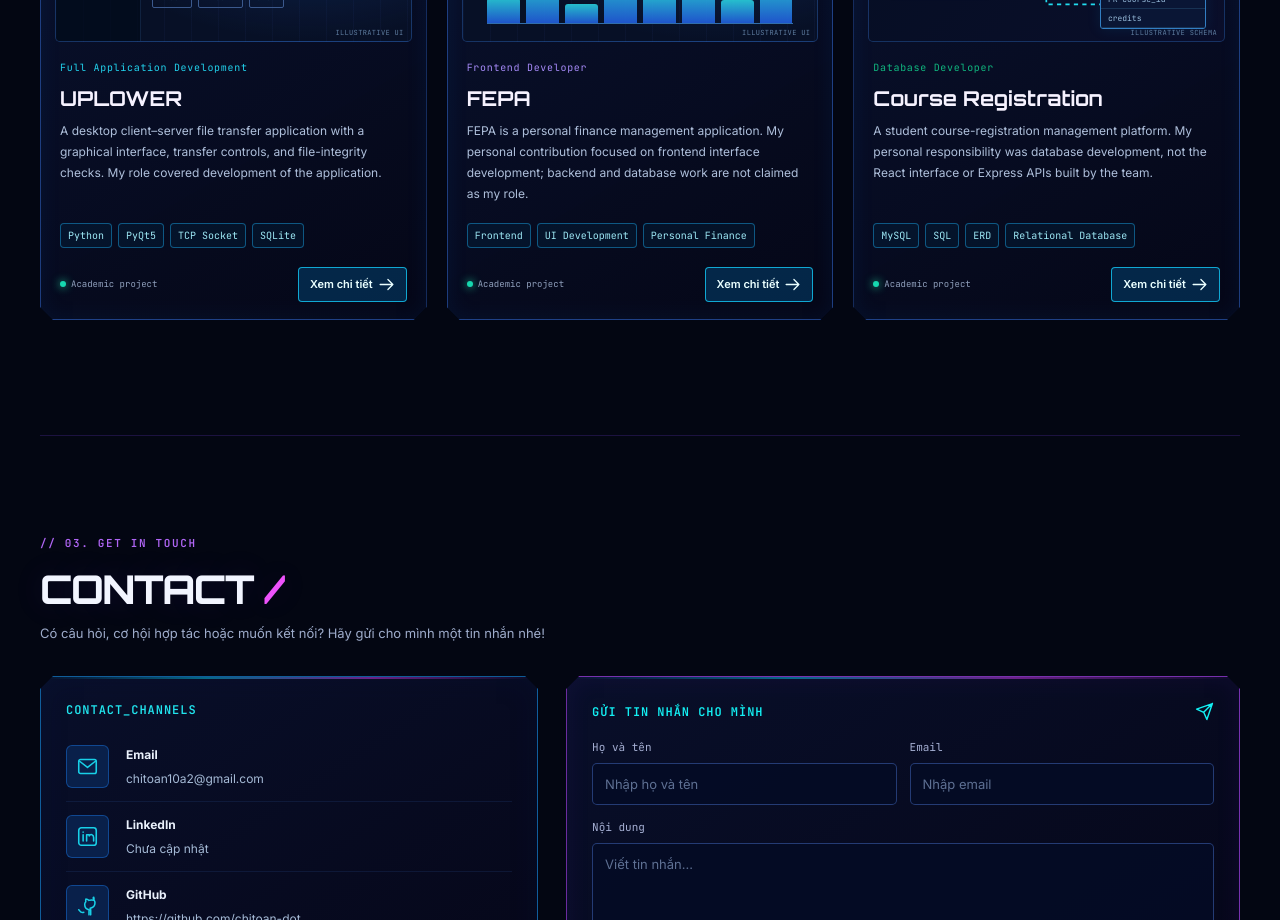
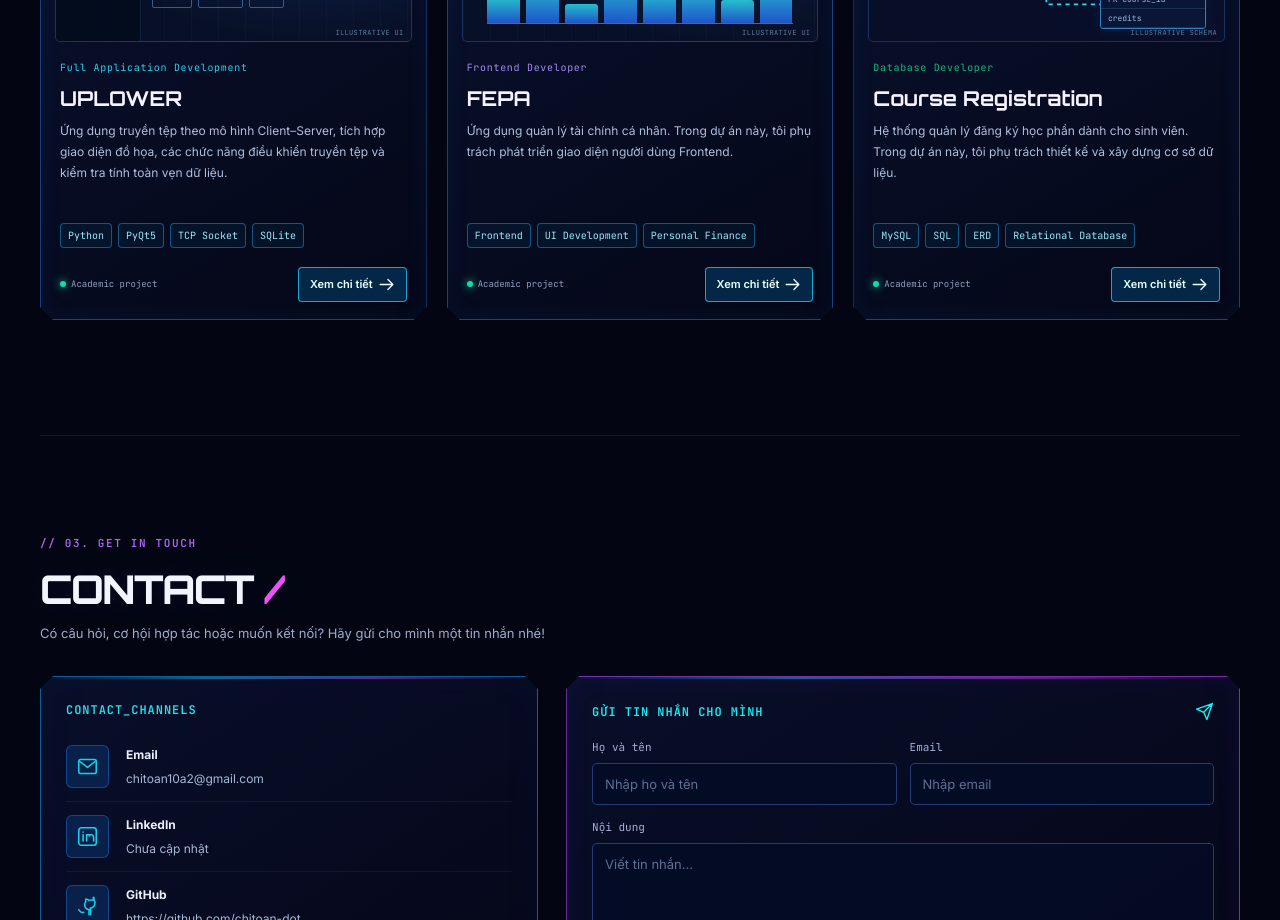
Before and after one commit to chitoan-dot/portfolio-reactjs, a React (Vite) app: page / in a window 1280 px wide. Shown: the part 2340-3260 px from the top of the page. Built offline with nearby package versions, Linux system fonts and the light colour scheme.

Commit message:
style: update theme for portfolio

```diff
--- a/src/data/projects.ts
+++ b/src/data/projects.ts
@@ -27,7 +27,7 @@ export const projects: Project[] = [
     category: 'Software', role: 'Full Application Development', status: 'Academic project', statusColor: '#22d3ee',
     label: 'CLIENT–SERVER', accent: '#22d3ee', colSpan: 'col-span-12 lg:col-span-7',
     tags: ['Python','PyQt5','TCP Socket','SQLite','SHA-256'],
-    description: 'A desktop client–server file transfer application with a graphical interface, transfer controls, and file-integrity checks. My role covered development of the application.',
+    description: 'Ứng dụng truyền tệp theo mô hình Client–Server, tích hợp giao diện đồ họa, các chức năng điều khiển truyền tệp và kiểm tra tính toàn vẹn dữ liệu.',
     highlights: ['Desktop GUI with PyQt5', 'Client/server file-transfer workflow', 'Transfer management and file integrity'],
     githubUrl: '', demoUrl: '', demoVideo: `${import.meta.env.BASE_URL}videos/uplower.mp4`, image: '',
   },
@@ -36,7 +36,7 @@ export const projects: Project[] = [
     category: 'Frontend', role: 'Frontend Developer', status: 'Academic project', statusColor: '#22d3ee',
     label: 'FRONTEND', accent: '#a78bfa', colSpan: 'col-span-12 lg:col-span-5',
     tags: ['Frontend','UI Development','Personal Finance'],
-    description: 'FEPA is a personal finance management application. My personal contribution focused on frontend interface development; backend and database work are not claimed as my role.',
+    description: 'Ứng dụng quản lý tài chính cá nhân. Trong dự án này, tôi phụ trách phát triển giao diện người dùng Frontend.',
     highlights: ['Frontend interface development for FEPA', 'User-facing personal finance management screens', 'Working with the team on frontend integration'],
     githubUrl: '', demoUrl: '', demoVideo: `${import.meta.env.BASE_URL}videos/fepa.mp4`, image: '',
   },
@@ -45,7 +45,7 @@ export const projects: Project[] = [
     category: 'Database', role: 'Database Developer', status: 'Academic project', statusColor: '#22d3ee',
     label: 'DATABASE', accent: '#10b981', colSpan: 'col-span-12',
     tags: ['MySQL','SQL','ERD','Relational Database'],
-    description: 'A student course-registration management platform. My personal responsibility was database development, not the React interface or Express APIs built by the team.',
+    description: 'Hệ thống quản lý đăng ký học phần dành cho sinh viên. Trong dự án này, tôi phụ trách thiết kế và xây dựng cơ sở dữ liệu.',
     highlights: ['Relational database design for academic data', 'SQL structures supporting course registration', 'Collaboration with the full-stack team'],
     githubUrl: '', demoUrl: '', demoVideo: `${import.meta.env.BASE_URL}videos/student-course.mp4`, image: '',
   }
```
